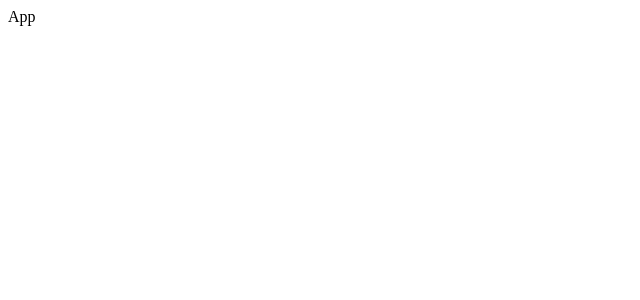
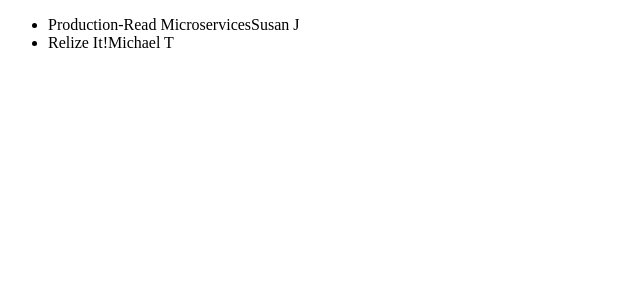
Before and after one commit to Bodrus/react-redux-store, a React (Create React App) app: page / in a window 1280 px wide. Shown: the top 300 px of the page, without its empty margins (0-640 px from the left). Built offline with nearby package versions, Linux system fonts and the light colour scheme.

Commit message:
use redux

```diff
--- a/src/components/app/app.js
+++ b/src/components/app/app.js
@@ -1,10 +1,21 @@
 import React from 'react';
+import { Route, Switch } from 'react-router-dom';
+import { HomePage, CartPage } from '../pages';
 import './app.css';
-import { withBookstoreService } from '../hoc';
 
-const App = ({ bookstoreService }) => {
-  console.log(bookstoreService.getBooks());
-  return <div>App</div>
+
+const App = () => {
+  return (
+    <Switch>
+      <Route path='/'
+        component={HomePage}
+        exact />
+
+      <Route
+        path='/cart'
+        component={CartPage} />
+    </Switch>
+  )
 };
 
-export default withBookstoreService()(App);
+export default App;
--- /dev/null
+++ b/src/components/book-list-item/book-list-item.js
@@ -0,0 +1,14 @@
+import React, { Fragment } from 'react';
+import './book-list-item.css';
+
+const BookListItem = ({ book }) => {
+  const { title, author } = book;
+  return (
+    <Fragment>
+      <span>{title}</span>
+      <span>{author}</span>
+    </Fragment>
+  )
+};
+
+export default BookListItem;
--- /dev/null
+++ b/src/components/book-list-item/index.js
@@ -0,0 +1,3 @@
+import BookListItem from './book-list-item';
+
+export default BookListItem;
--- /dev/null
+++ b/src/components/book-list/book-list.js
@@ -0,0 +1,40 @@
+import React, { Component } from 'react';
+import BookListItem from '../book-list-item';
+import { connect } from 'react-redux';
+import { booksLoaded } from '../../actions';
+
+import { withBookstoreService } from '../hoc';
+import './book-list.css'
+
+const mapStateToProps = state => {
+  const props = {
+    books: state.books,
+  }
+  return props;
+};
+
+
+//bindActionCreaters
+class BookList extends Component {
+
+  componentDidMount() {
+    // 1. receive data
+    const { dispatch, bookstoreService } = this.props;
+    const books = bookstoreService.getBooks();
+
+    // 2. dispacth action to store
+    dispatch(booksLoaded(books));
+
+  }
+
+  render() {
+    const { books } = this.props;
+    return (
+      <ul>
+        {books.map(book => <li key={book.id}><BookListItem book={book} /></li>)}
+      </ul>
+    )
+  }
+}
+
+export default withBookstoreService()(connect(mapStateToProps)(BookList));
--- /dev/null
+++ b/src/components/book-list/index.js
@@ -0,0 +1,3 @@
+import BookList from './book-list';
+
+export default BookList;
--- /dev/null
+++ b/src/components/pages/cart-page.js
@@ -0,0 +1,7 @@
+import React from 'react';
+
+const CardPage = () => {
+  return <div>Card Page</div>
+}
+
+export default CardPage;
--- /dev/null
+++ b/src/components/pages/home-page.js
@@ -0,0 +1,8 @@
+import React from 'react';
+import BookList from '../book-list';
+
+const HomePage = () => {
+  return <BookList />
+}
+
+export default HomePage;
--- /dev/null
+++ b/src/components/pages/index.js
@@ -0,0 +1,7 @@
+import HomePage from './home-page';
+import CartPage from './cart-page';
+
+export {
+  HomePage,
+  CartPage
+}
```
Also changed, not shown: src/components/book-list-item/book-list-item.css (added), src/components/book-list/book-list.css (added).
